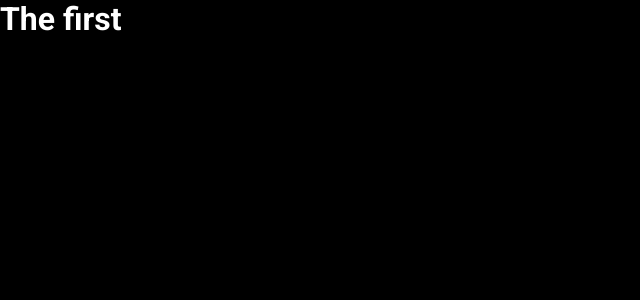
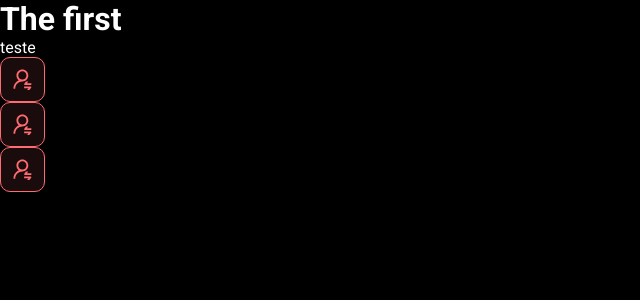
Before and after one commit to carlosalgart/dsmeta, a React (Vite) app in the folder frontend/: page / in a window 1280 px wide. Shown: the top 300 px of the page, without its empty margins (0-640 px from the left). Built offline with nearby package versions, Linux system fonts and the light colour scheme.

Commit message:
Fist component

```diff
--- a/frontend/src/App.tsx
+++ b/frontend/src/App.tsx
@@ -1,6 +1,14 @@
+import NotificationButton from "./components/NotificationButton"
 
 function App() {
-    return(<h1>The first</h1>)
-}
-
+    return(
+    <>
+      <h1>The first</h1>
+      <p> teste  </p>
+      <NotificationButton />
+      <NotificationButton />
+      <NotificationButton />
+    </>
+  )
+    }
 export default App
--- /dev/null
+++ b/frontend/src/components/NotificationButton/index.tsx
@@ -0,0 +1,10 @@
+import icon from '../../assets/img/notification-icon.svg'
+import './styles.css'
+
+function NotificationButton() {
+    return(<div className='dsmeta-red-btn'>
+        <img src={icon} alt="Notificar"></img></div>
+        )
+}
+
+export default NotificationButton
--- /dev/null
+++ b/frontend/src/components/NotificationButton/styles.css
@@ -0,0 +1,20 @@
+.dsmeta-red-btn-container {
+    display: flex;
+    justify-content: center;
+}
+
+.dsmeta-red-btn {
+  height: 45px;
+  width: 45px;
+  background: rgba(255, 107, 114, 0.1);
+  border: 1px solid #ff6b72;
+  border-radius: 10px;
+  display: flex;
+  align-items: center;
+  justify-content: center;
+  cursor: pointer;
+}
+
+.dsmeta-red-btn img {
+    width: 19px;
+}
```
Also changed, not shown: frontend/src/assets/img/notification-icon.svg (added).
